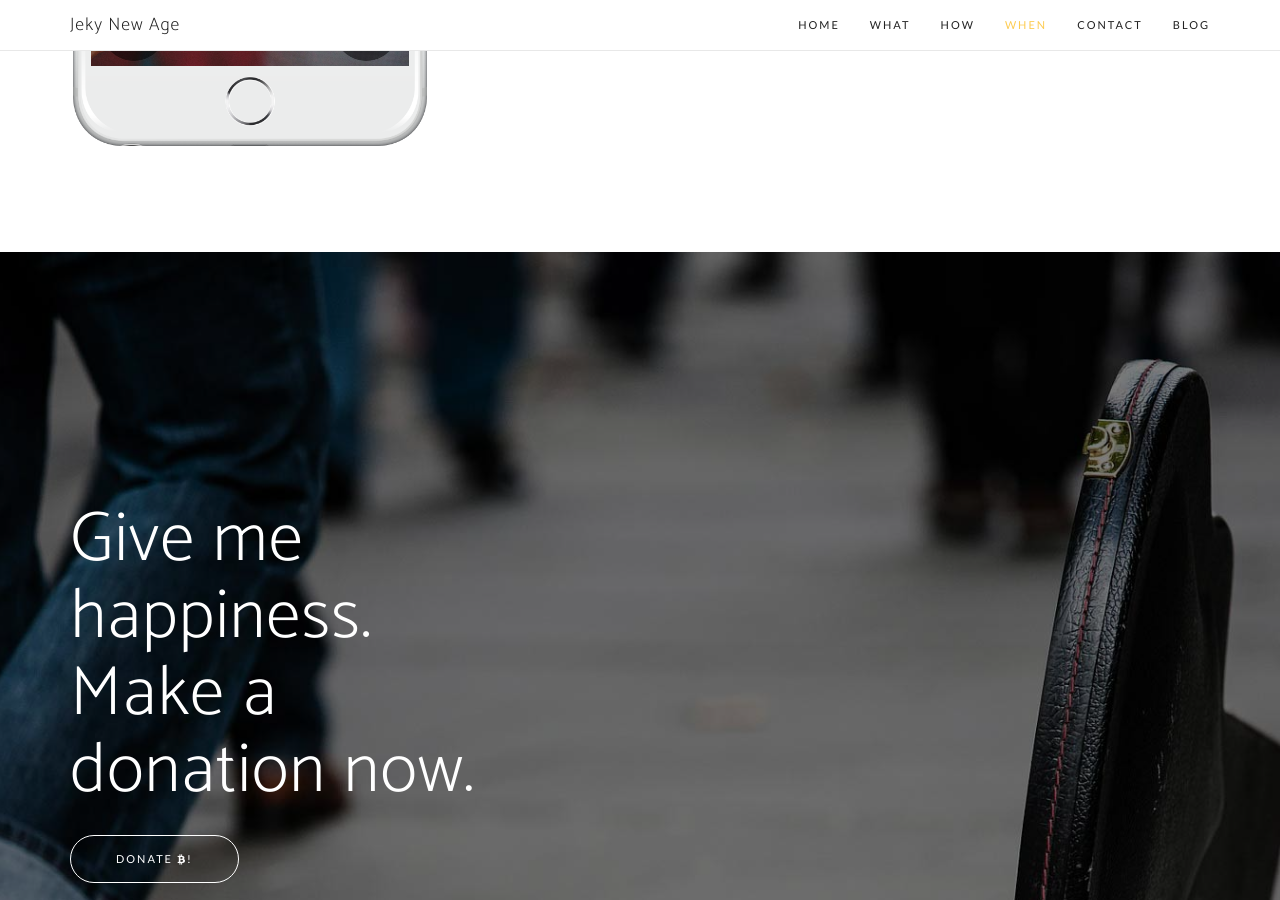
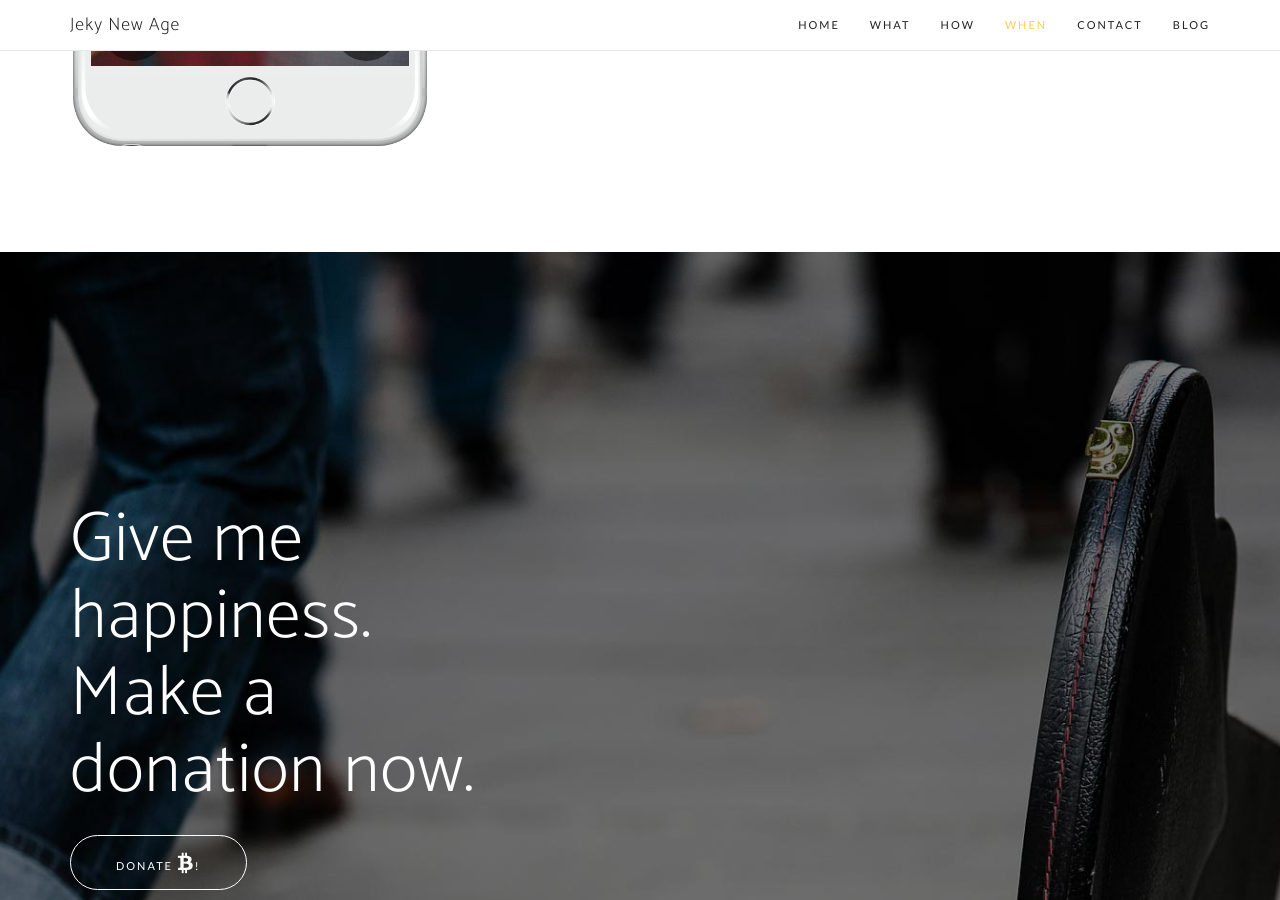
Before and after one commit to jekynewage/jekynewage.github.io, a Jekyll site: the page built from funds.html, in a window 1280 px wide and 900 px high, scrolled down 4384 px. Built offline with Jekyll 4.4.1, drawn with Linux system fonts in a browser that asks for light colours; nearby versions of some CDN libraries; some web fonts are replaced.

Commit message:
Update aside-funds.html

```diff
--- a/_includes/aside-funds.html
+++ b/_includes/aside-funds.html
@@ -2,7 +2,7 @@
     <div class="cta-content-donate">
         <div class="container">
             <h2>Give me happiness.<br>Make a donation now.</h2>
-            <a href="https://blockchain.info/address/1B9rDoFCndbsKXL9QiefUcUGUbJH9Y1i6M" style="margin-bottom: 2em;" class="btn btn-outline btn-xl page-scroll">Donate <i class="fa fa-bitcoin"></i>!</a>
+            <a href="https://blockchain.info/address/1B9rDoFCndbsKXL9QiefUcUGUbJH9Y1i6M" style="margin-bottom: 2em;" class="btn btn-outline btn-xl page-scroll">Donate <i class="fa fa-bitcoin fa-2x"></i>!</a>
             <form action="https://www.paypal.com/cgi-bin/webscr" method="post" target="_top">
                 <input type="hidden" name="cmd" value="_s-xclick" />
                 <input type="hidden" name="hosted_button_id" value="3KWMZMMU5TZ8U" />
```
